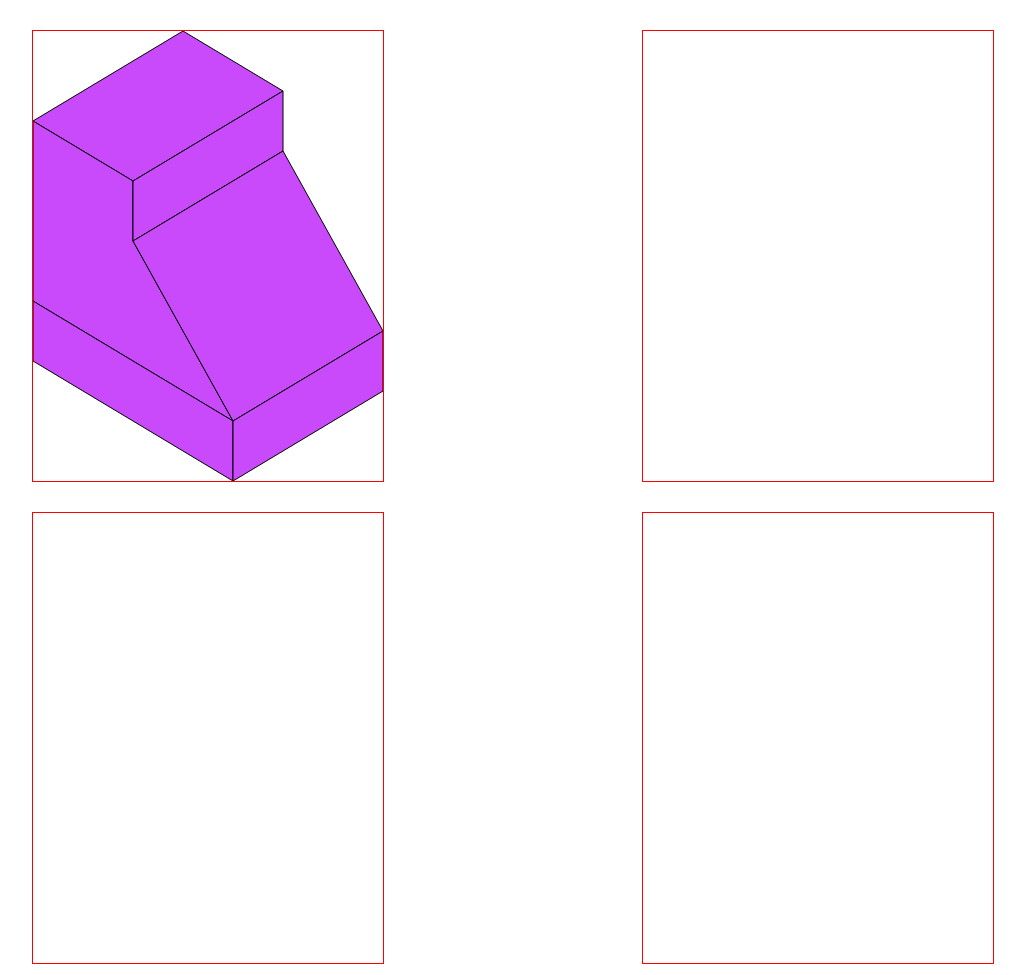
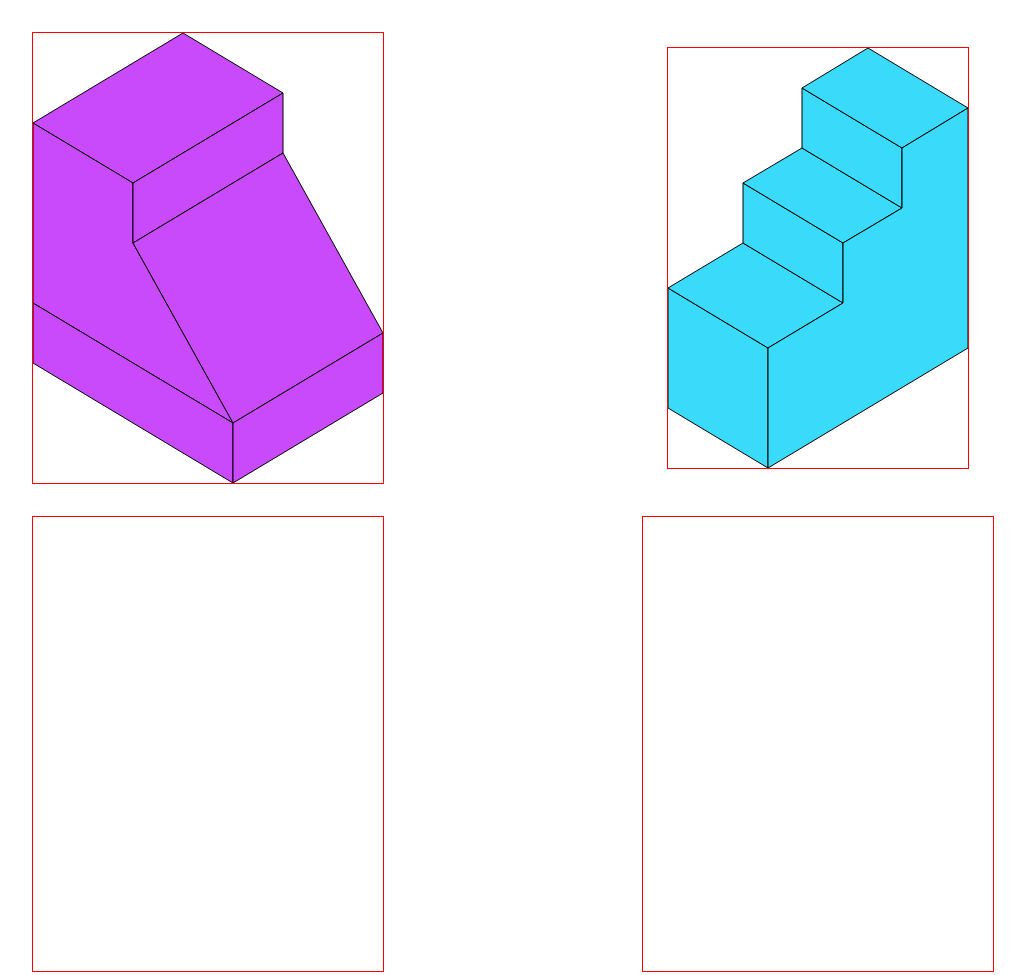
Before and after one commit to juangalvez1/IS623ComputacionGraficaJuanGalvez, a website: page Parcial2/Punto1/punto1.html in a window 1280 px wide. Shown: the whole page, without its empty margins (127-1152 px from the left). Drawn offline with Linux system fonts and the light colour scheme.

Commit message:
Second figure of task 1 of parcial 2 completed

```diff
--- a/Parcial2/Punto1/dibujitos.js
+++ b/Parcial2/Punto1/dibujitos.js
@@ -83,3 +83,64 @@ dibujarFiguraRellena(isometrico1, [
 ], "#C84AFA");
 
 // Figurita 2
+
+// Cara frontal izquierda
+dibujarFiguraRellena(isometrico2, [
+    [100, 420],
+    [0, 360],
+    [0, 240],
+    [100, 300]
+], "#39DAFA");
+
+// Primer escalon plano
+dibujarFiguraRellena(isometrico2, [
+    [0, 240],
+    [75, 195],
+    [175, 255],
+    [100, 300]
+], "#39DAFA");
+
+// Primer escalon vertical
+dibujarFiguraRellena(isometrico2, [
+    [175, 255],
+    [75, 195],
+    [75, 135],
+    [175, 195]
+], "#39DAFA");
+
+// Segundo escalon plano
+dibujarFiguraRellena(isometrico2, [
+    [175, 195],
+    [75, 135],
+    [134, 100],
+    [234, 160]
+], "#39DAFA");
+
+//Segundo escalon vertical
+dibujarFiguraRellena(isometrico2, [
+    [234, 160],
+    [134, 100],
+    [134, 40],
+    [234, 100]
+], "#39DAFA");
+
+//Tercer escalon plano
+dibujarFiguraRellena(isometrico2, [
+    [234, 100],
+    [134, 40],
+    [200, 0],
+    [300, 60]
+], "#39DAFA");
+
+
+//Cara lateral izquierda
+dibujarFiguraRellena(isometrico2, [
+    [100, 300],
+    [175, 255],
+    [175, 195],
+    [234, 160],
+    [234, 100],
+    [300, 60],
+    [300, 300],
+    [100, 420]
+], "#39DAFA");
--- a/Parcial2/Punto1/estilito.css
+++ b/Parcial2/Punto1/estilito.css
@@ -11,9 +11,17 @@ body{
 }
 
 div{
-    height: 450px;
-    width: 350px;
     border: 1px solid red;
     margin: 0;
     padding: 0;
 }
+
+.isometrico1 {
+    height: 450px;
+    width: 350px;
+}
+
+.isometrico2 {
+    height: 420px;
+    width: 300px;
+}
--- a/Parcial2/Punto1/punto1.html
+++ b/Parcial2/Punto1/punto1.html
@@ -8,19 +8,19 @@
     </head>
     <body>
 
-        <div>
+        <div class = "isometrico1">
             <canvas id="figurita1" width="350" height="450"></canvas>
         </div>
 
-        <div>
-            <canvas id="figurita2" width="350" height="450"></canvas>
+        <div class = "isometrico2">
+            <canvas id="figurita2" width="300" height="420"></canvas>
         </div>
 
-        <div>
+        <div class = "isometrico3">
             <canvas id="figurita3" width="350" height="450"></canvas>
         </div>
 
-        <div>
+        <div class = "isometrico4">
             <canvas id="figurita4" width="350" height="450"></canvas>
         </div>
 
```
